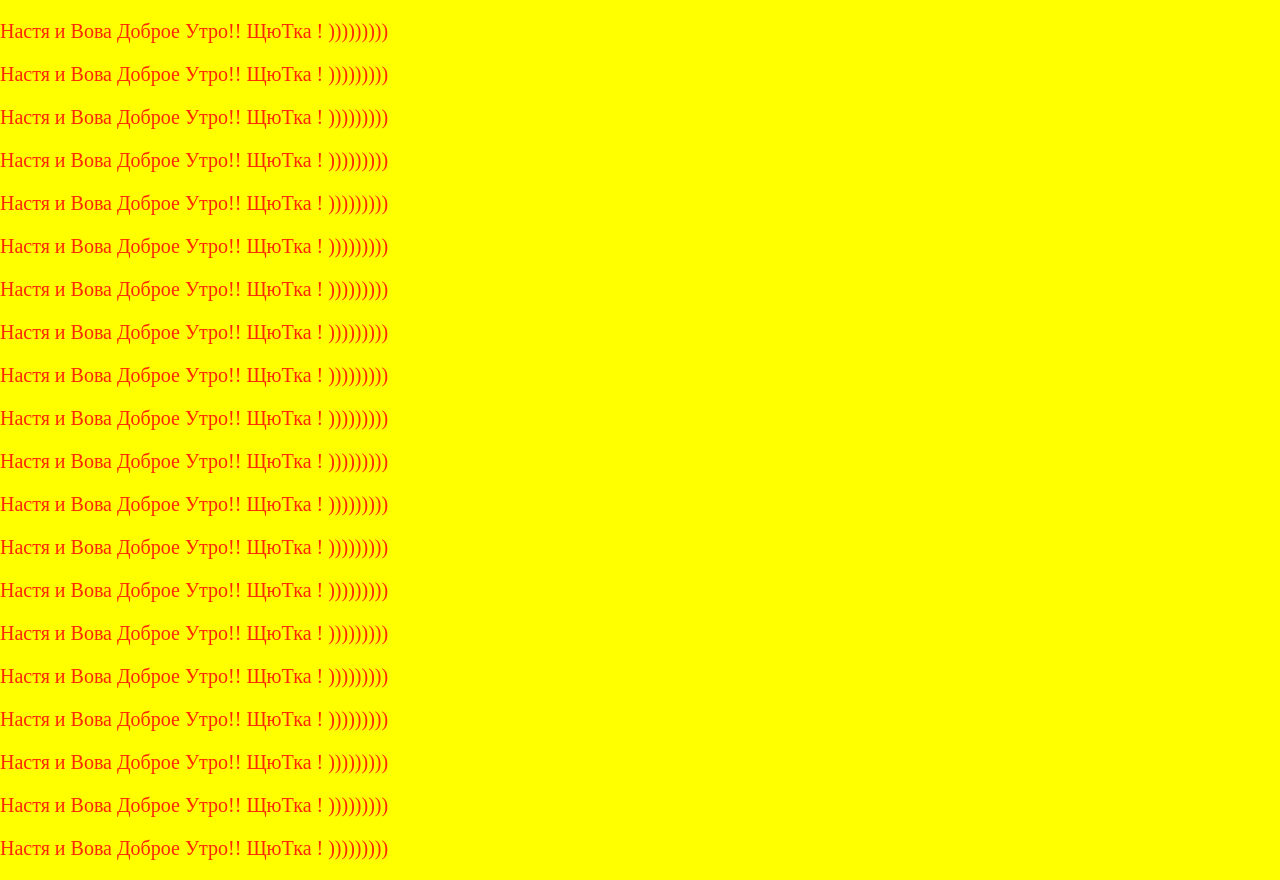
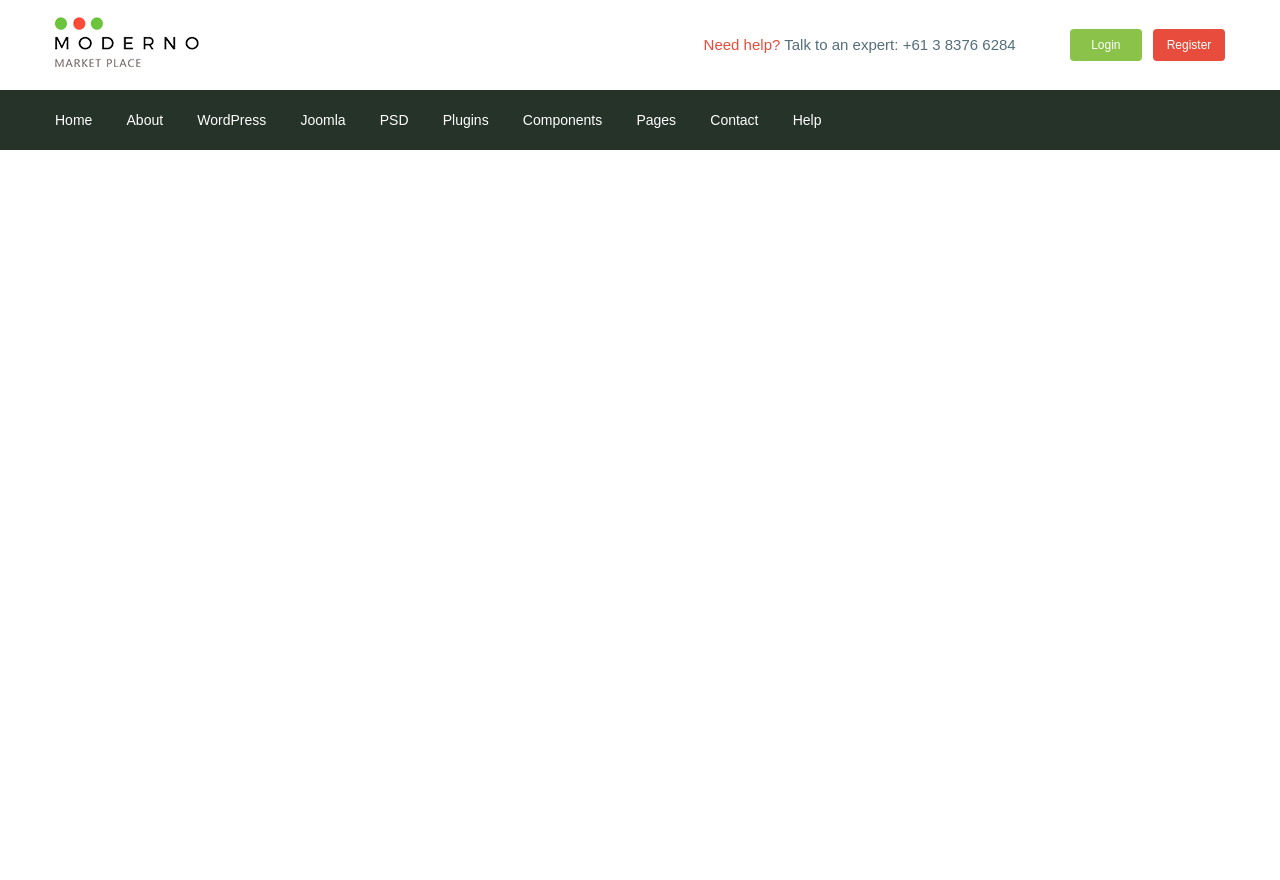
Before and after one commit to aSpeeDAyad/moderno, a website: page app/index.html in a window 1280 px wide. After the commit the page ends 800 px from the top, so only its background shows below. Drawn offline with nearby package versions, Linux system fonts and the light colour scheme; files that its build step writes are made by us from their sources.

Commit message:
added hrader

```diff
--- a/app/index.html
+++ b/app/index.html
@@ -1,34 +1,100 @@
 <!DOCTYPE html>
 <html lang="en">
+
 <head>
     <meta charset="UTF-8">
     <meta name="viewport" content="width=device-width, initial-scale=1.0">
     <title>Document</title>
+    <link href="https://fonts.googleapis.com/css2?family=Roboto:wght@500;700&display=swap" rel="stylesheet">
     <link rel="stylesheet" href="css/libs.min.css">
     <link rel="stylesheet" href="css/style.min.css">
 </head>
+
 <body>
-    <p>Настя и Вова Доброе Утро!! ЩюТка ! )))))))))</p>
-    <p>Настя и Вова Доброе Утро!! ЩюТка ! )))))))))</p>
-    <p>Настя и Вова Доброе Утро!! ЩюТка ! )))))))))</p>
-    <p>Настя и Вова Доброе Утро!! ЩюТка ! )))))))))</p>
-    <p>Настя и Вова Доброе Утро!! ЩюТка ! )))))))))</p>
-    <p>Настя и Вова Доброе Утро!! ЩюТка ! )))))))))</p>
-    <p>Настя и Вова Доброе Утро!! ЩюТка ! )))))))))</p>
-    <p>Настя и Вова Доброе Утро!! ЩюТка ! )))))))))</p>
-    <p>Настя и Вова Доброе Утро!! ЩюТка ! )))))))))</p>
-    <p>Настя и Вова Доброе Утро!! ЩюТка ! )))))))))</p>
-    <p>Настя и Вова Доброе Утро!! ЩюТка ! )))))))))</p>
-    <p>Настя и Вова Доброе Утро!! ЩюТка ! )))))))))</p>
-    <p>Настя и Вова Доброе Утро!! ЩюТка ! )))))))))</p>
-    <p>Настя и Вова Доброе Утро!! ЩюТка ! )))))))))</p>
-    <p>Настя и Вова Доброе Утро!! ЩюТка ! )))))))))</p>
-    <p>Настя и Вова Доброе Утро!! ЩюТка ! )))))))))</p>
-    <p>Настя и Вова Доброе Утро!! ЩюТка ! )))))))))</p>
-    <p>Настя и Вова Доброе Утро!! ЩюТка ! )))))))))</p>
-    <p>Настя и Вова Доброе Утро!! ЩюТка ! )))))))))</p>
-    <p>Настя и Вова Доброе Утро!! ЩюТка ! )))))))))</p>
-   <div class="box"></div>
+    <header class="header">
+        <div class="container">
+            <div class="header__top">
+                <div class="header__top-inner">
+                    <div class="header__logo">
+                        <a href="#">
+                            <img src="images/logo.png" alt="">
+                        </a>
+                    </div>
+                    <div class="header__text">
+                        <a href="#">
+                            <span>Need help?</span>
+                        </a>
+                        Talk to an expert:
+                        <a class="header__phone" href="tel:+61 3 8376 6284">+61 3 8376 6284</a>
+                    </div>
+                    <div class="header__box">
+                        <a href="#" class="basket"></a>
+                        <a href="#" class="header__btn header__btn-login">Login</a>
+                        <a href="#" class="header__btn header__btn-register">Register</a>
+                    </div>
+                </div>
+            </div>
+        </div>
+        <div class="header__menu">
+            <div class="container">
+                <nav class="menu">
+                    <ul class="menu__list">
+                        <li>
+                            <a href="#">
+                                Home
+                            </a>
+                        </li>
+                        <li>
+                            <a href="#">
+                                About
+                            </a>
+                        </li>
+                        <li>
+                            <a href="#">
+                                WordPress
+                            </a>
+                        </li>
+                        <li>
+                            <a href="#">
+                                Joomla
+                            </a>
+                        </li>
+                        <li>
+                            <a href="#">
+                                PSD
+                            </a>
+                        </li>
+                        <li>
+                            <a href="#">
+                                Plugins
+                            </a>
+                        </li>
+                        <li>
+                            <a href="#">
+                                Components
+                            </a>
+                        </li>
+                        <li>
+                            <a href="#">
+                                Pages
+                            </a>
+                        </li>
+                        <li>
+                            <a href="#">
+                                Contact
+                            </a>
+                        </li>
+                        <li>
+                            <a href="#">
+                                Help
+                            </a>
+                        </li>
+                    </ul>
+                </nav>
+            </div>
+        </div>
+
+    </header>
 
 
 
@@ -38,4 +104,5 @@
     <script src="js/libs.min.js"></script>
     <script src="js/main.min.js"></script>
 </body>
+
 </html>
--- /dev/null
+++ b/app/scss/_fonts.scss
@@ -0,0 +1,8 @@
+@font-face {
+    font-family: 'Roboto-Regular', sans-serif;
+    src:
+        url('../fonts/Roboto-Regular.woff2') format('woff2'),
+        url('../fonts/Roboto-Regular.woff') format('woff');
+    font-weight: 400;
+    font-display: swap;
+}
--- /dev/null
+++ b/app/scss/_global.scss
@@ -0,0 +1,31 @@
+html{
+    box-sizing: border-box;
+}
+*,
+*::before,
+*::after{
+    box-sizing: inherit;
+}
+a{
+    display: inline-block;
+    text-decoration: none;
+    color:$text;
+
+}
+ul,li{
+    margin: 0;
+    padding: 0;
+    list-style: none;
+}
+body{
+    font-family: 'Roboto-Regular', sans-serif;
+    font-size: 15px;
+    font-weight: 400;
+    line-height: 24px;
+    color:$text;
+}
+.container{
+    max-width: 1200px;
+    margin: 0 auto;
+    padding: 0 15px;
+}
--- /dev/null
+++ b/app/scss/_vars.scss
@@ -0,0 +1,4 @@
+$text:#546e7a;
+$green:#8bc34a;
+$bg:#263328;
+$red:#e74c3c;
--- a/app/scss/style.scss
+++ b/app/scss/style.scss
@@ -1,22 +1,60 @@
-html{
-    box-sizing: border-box;
-}
-*,
-*::before,
-*::after{
-    box-sizing: inherit;
+@import 'vars';
+@import 'global';
+@import 'fonts';
+
+
+
+.header__text {
+    margin-left: auto;
+    margin-right: 50px;
+
+    span {
+        color: $red;
+    }
 }
 
-body {
-    background-color: yellow;
+.header__top-inner {
+    display: flex;
+    justify-content: space-around;
+    height: 90px;
+    align-items: center;
 }
 
-p {
-    color: rgba(255, 17, 0, 0.904);
-    font-size: 20px;
+.header__btn {
+    padding: 4px;
+    border-radius: 4px;
+    width: 72px;
+    color: white;
+    text-align: center;
+    font-size: 12px;
 }
-.box{
+
+.header__btn-login {
+    background-color: $green;
+}
+
+.header__btn-register {
+    background-color: $red;
+    margin-left: 7px;
+}
+.header__menu{
+    background-color: $bg;
+}
+.menu{
     display: flex;
-}.bow{
-    display: flex;
+    align-items: center;
+    height: 60px;
 }
+.menu__list{
+    li{
+        display: inline-block;
+        &+li{
+            margin-left: 30px;
+        }
+    }
+    a{
+        color: #fff;
+        font-size: 14px;
+    }
+
+}
--- a/gulpfile.js
+++ b/gulpfile.js
@@ -8,7 +8,7 @@ let gulp = require ('gulp'),
     browserSync = require('browser-sync');
 
 gulp.task('sass', function(){
-    return gulp.src('app/scss/style.scss')
+    return gulp.src('app/scss/**/*.scss')
         .pipe(sass({outputStyle: 'compressed'}))
         .pipe(rename({suffix: '.min'}))
         .pipe(autoprefixer({
@@ -58,7 +58,7 @@ gulp.task('browser-sync', function() {
 });
 
 gulp.task('watch',function(){
-    gulp.watch('app/scss/style.scss', gulp.parallel('sass'))
+    gulp.watch('app/scss/**/*.scss', gulp.parallel('sass'))
     gulp.watch('app/*.html', gulp.parallel('html'))
     gulp.watch('app/js/*.js', gulp.parallel('js'))
 });
```
Also changed, not shown: app/fonts/Roboto-Regular.woff (added), app/fonts/Roboto-Regular.woff2 (added), app/images/logo.png (added).
